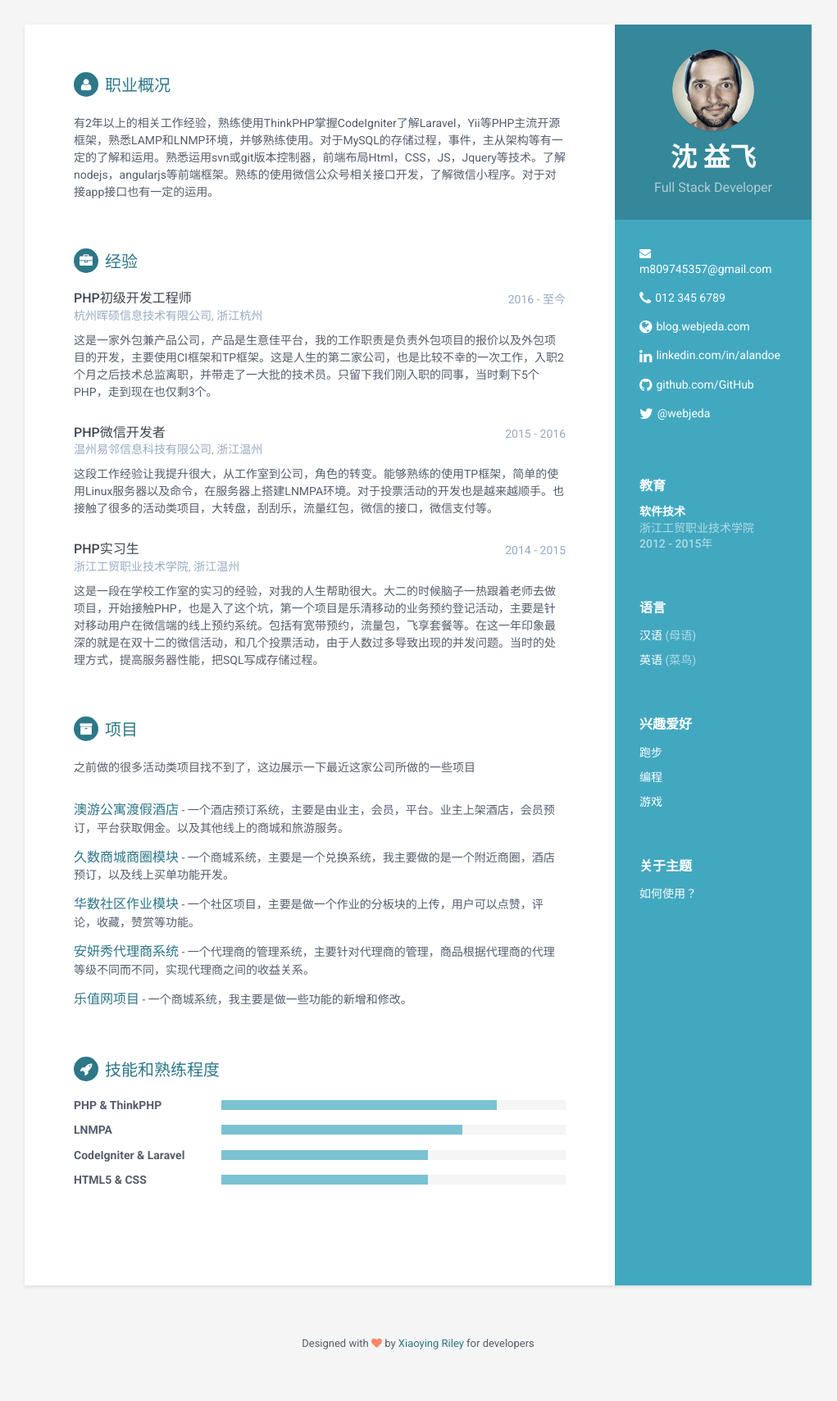
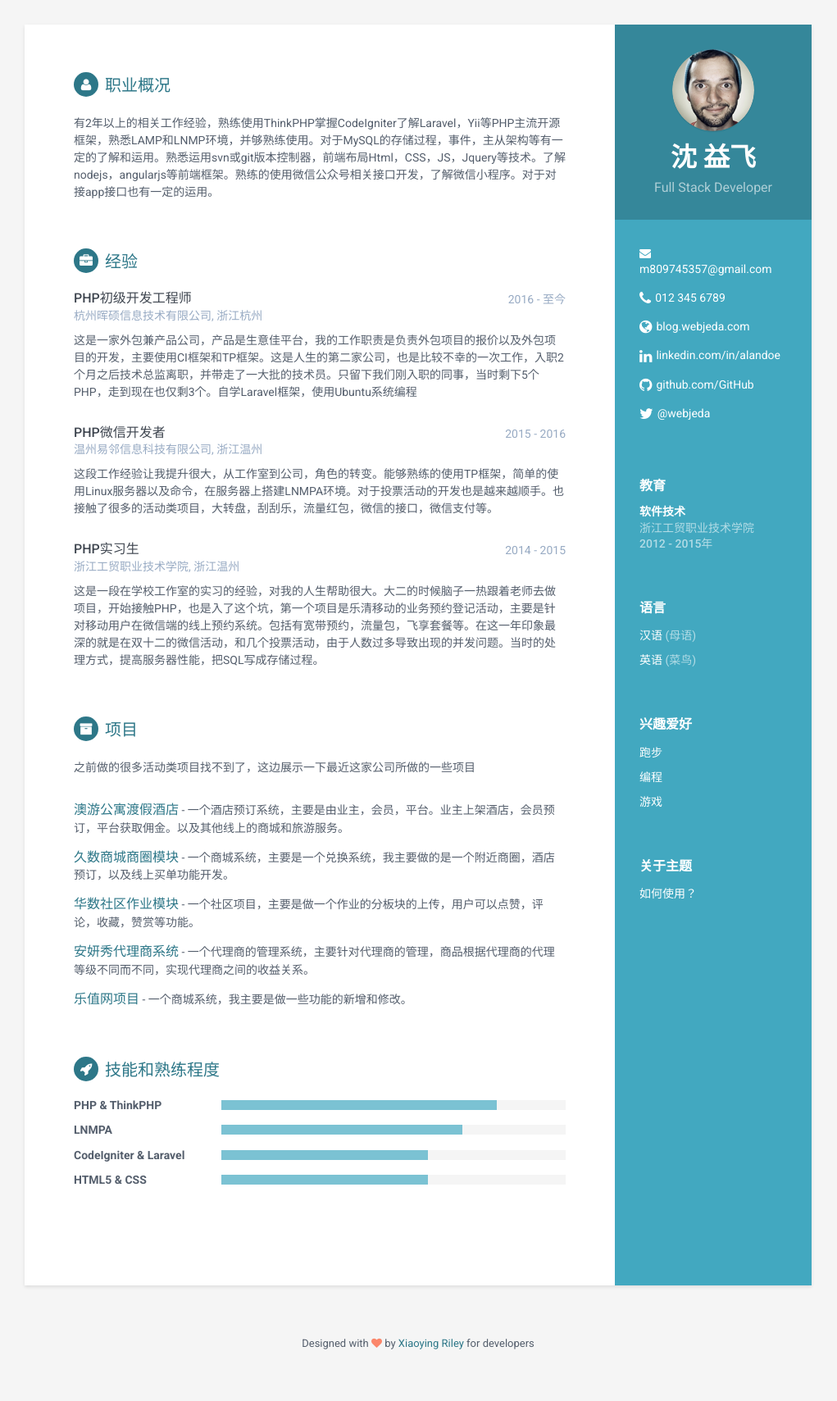
Before and after one commit to m809745357/resume, a Jekyll site: the page built from index.html, in a window 1280 px wide. Shown: the whole page at 82% size, without its empty margins (130-1151 px from the left). Built offline with Jekyll 4.4.1, drawn with Linux system fonts in a browser that asks for light colours.

Commit message:
Create experience.html
修改简历

```diff
--- a/_includes/experience.html
+++ b/_includes/experience.html
@@ -10,7 +10,7 @@
                         <div class="company">杭州晖硕信息技术有限公司, 浙江杭州</div>
                     </div><!--//meta-->
                     <div class="details">
-                        <p>这是一家外包兼产品公司，产品是生意佳平台，我的工作职责是负责外包项目的报价以及外包项目的开发，主要使用CI框架和TP框架。这是人生的第二家公司，也是比较不幸的一次工作，入职2个月之后技术总监离职，并带走了一大批的技术员。只留下我们刚入职的同事，当时剩下5个PHP，走到现在也仅剩3个。</p>
+                        <p>这是一家外包兼产品公司，产品是生意佳平台，我的工作职责是负责外包项目的报价以及外包项目的开发，主要使用CI框架和TP框架。这是人生的第二家公司，也是比较不幸的一次工作，入职2个月之后技术总监离职，并带走了一大批的技术员。只留下我们刚入职的同事，当时剩下5个PHP，走到现在也仅剩3个。自学Laravel框架，使用Ubuntu系统编程</p>
                     </div><!--//details-->
                 </div><!--//item-->
 
```
